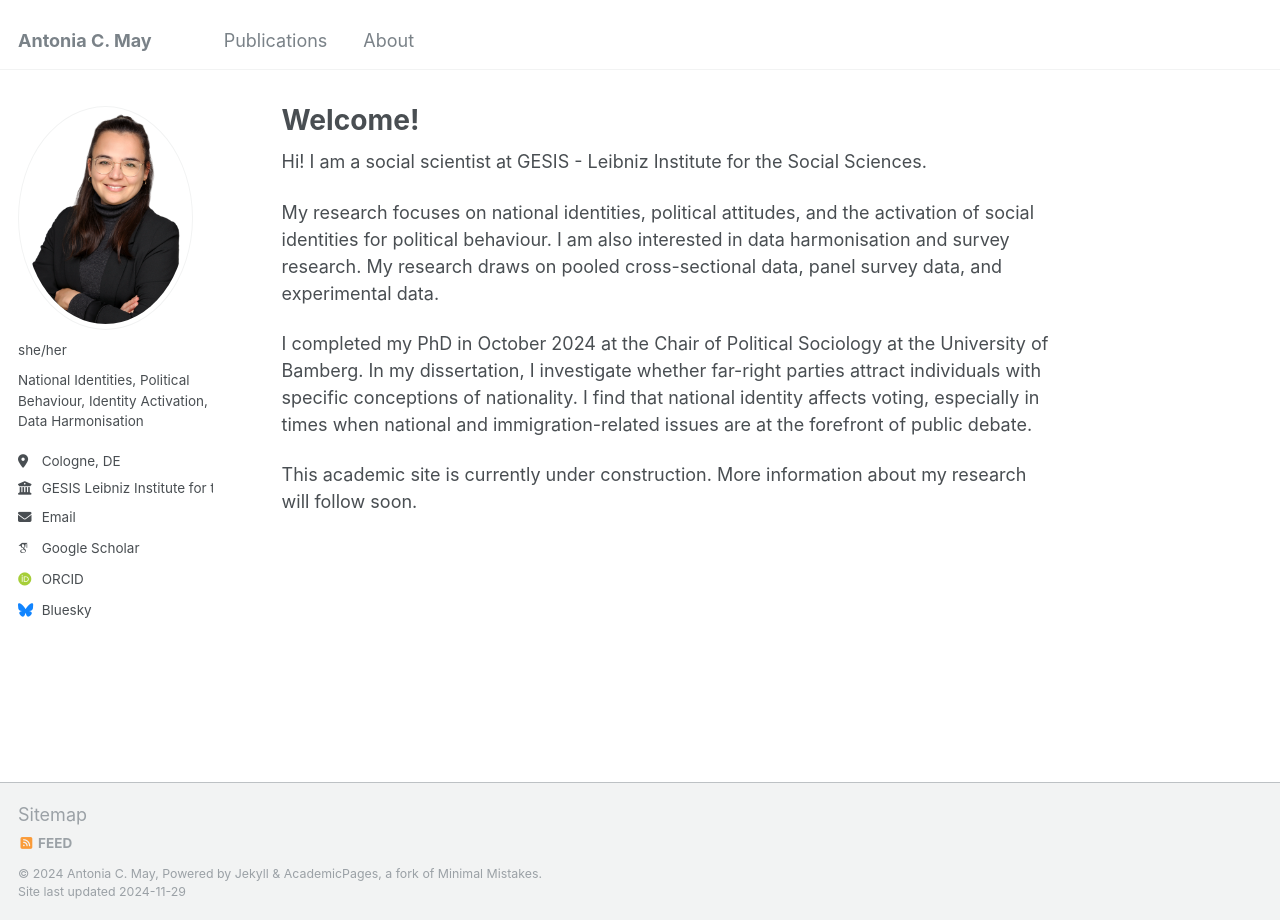
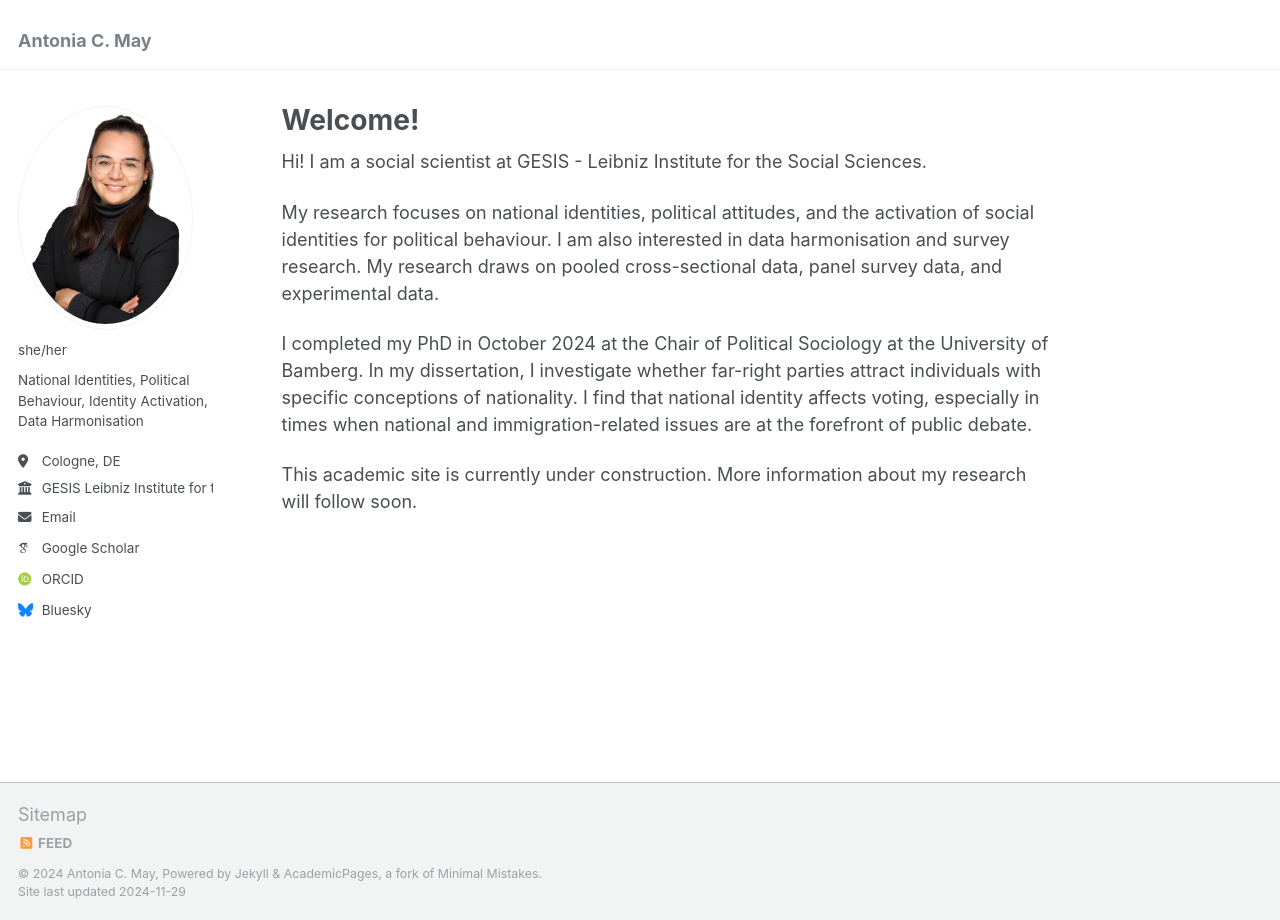
Before and after one commit to mayantonia/mayantonia.github.io, a Jekyll site: the page built from _pages/about.md, in a window 1280 px wide. Built offline with Jekyll 4.4.1, drawn with Linux system fonts in a browser that asks for light colours; some web fonts are replaced.

Commit message:
Update navigation.yml

```diff
--- a/_data/navigation.yml
+++ b/_data/navigation.yml
@@ -3,9 +3,3 @@
 # Changing the order here will adjust the order and you can also add additional
 # links. Removing a link prevents it from showing in the header, but does not
 # prevent it from being included in the site.
-
-main:
-  - title: "Publications"
-    url: /publications/
-  - title: "About"
-    url: /about/
```
